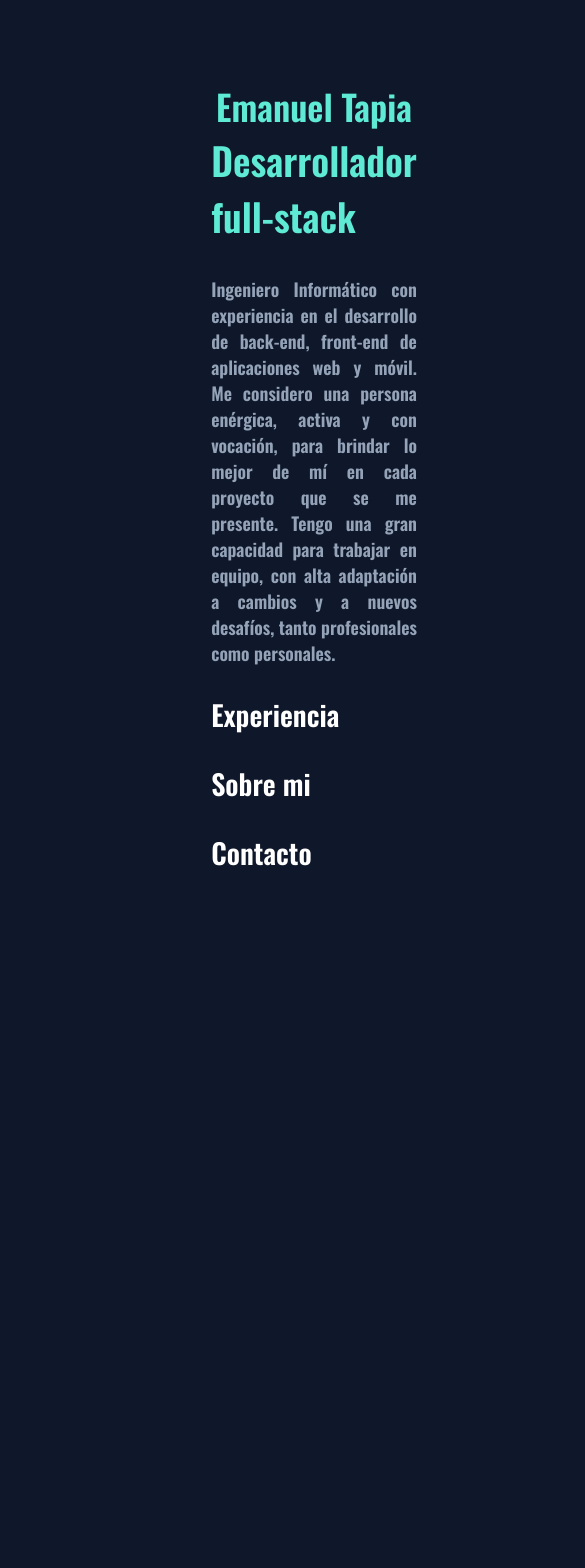
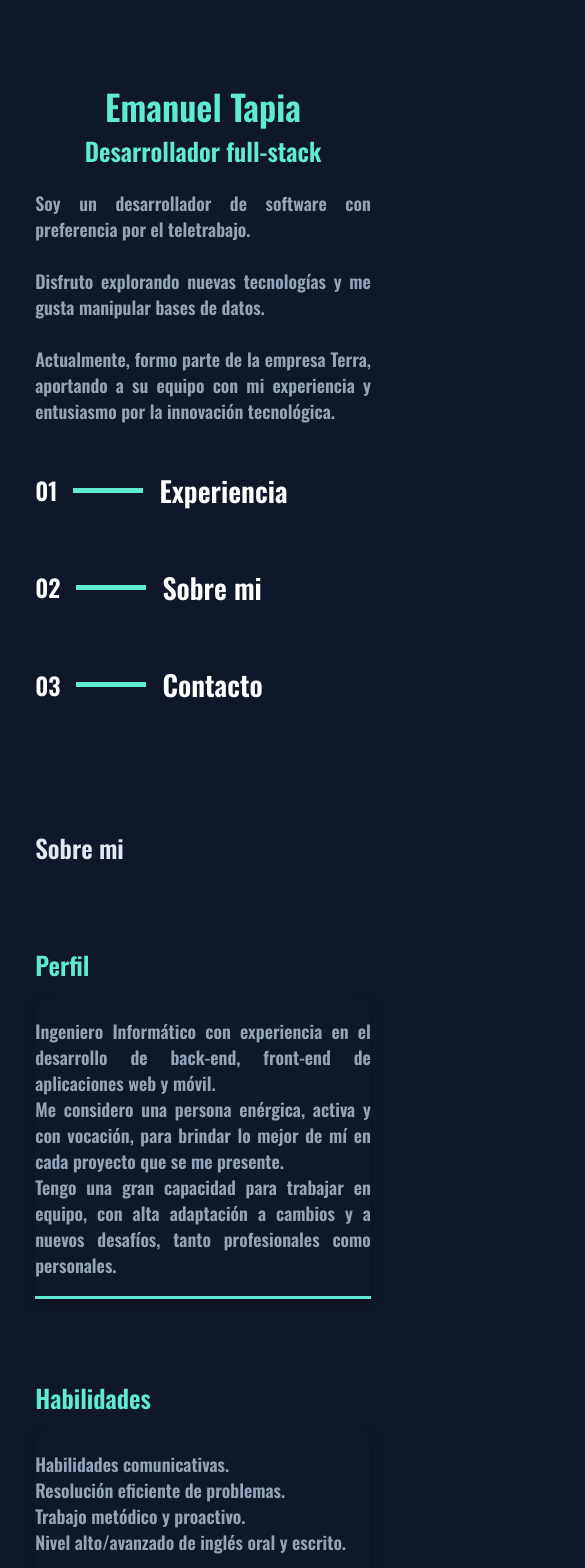
Before and after one commit to Madnolito/My-Portfolio, a React (Create React App) app: page /sobre-mi in a window 390 px wide. Shown: the top 1568 px of the page, 585 px wide, since content can reach past the window. Before the commit the page ends 1109 px from the top, so only its background shows below. Built offline with nearby package versions, Linux system fonts and the light colour scheme.

Commit message:
V3.0.0 - Menu Casi terminado - Responsivo para Celular

```diff
--- a/package.json
+++ b/package.json
@@ -1,7 +1,7 @@
 {
   "homepage": "https://Madnolito.github.io/My-Portfolio",
   "name": "portafolio-manu",
-  "version": "2.0.0",
+  "version": "3.0.0",
   "private": true,
   "dependencies": {
     "@testing-library/jest-dom": "^5.17.0",
@@ -46,7 +46,7 @@
     ]
   },
   "devDependencies": {
-    "@babel/plugin-transform-private-property-in-object": "^7.23.4",
+    "@babel/plugin-proposal-private-property-in-object": "^7.21.11",
     "gh-pages": "^6.1.1"
   }
 }
--- a/src/Components/Secciones.tsx
+++ b/src/Components/Secciones.tsx
@@ -7,6 +7,9 @@ import { motion } from 'framer-motion';
 export const Secciones = () => {
     return (
     <>
+    <div className='seccion-container'>
+        <ul className='seccion-ul'>
+            <li className='seccion-li'>
                 <motion.div
                 whileHover={{ scale: 1.1, transition: {duration: 0.2} }}
                 initial={{ opacity: 1, x: 300 }}
@@ -14,10 +17,13 @@ export const Secciones = () => {
                 transition={{ duration: 0.3 }}
                 >
                 <Link className="seccion-title" to="/experiencia">
+                    <span>01</span>
+                    <span className='line'></span>
                     <h3>Experiencia</h3>
                 </Link>
                 </motion.div>
-
+            </li>
+            <li>
                 <motion.div
                 whileHover={{ scale: 1.1, transition: {duration: 0.2} }}
                 initial={{ opacity: 1, x: 350 }}
@@ -25,10 +31,13 @@ export const Secciones = () => {
                 transition={{ duration: 0.7 }}
                 >
                 <Link className="seccion-title" to="/sobre-mi">
+                    <span>02</span>
+                    <span className='line'></span>
                     <h3 >Sobre mi</h3>
                 </Link>
                 </motion.div>
-
+            </li>
+            <li>
                 <motion.div
                 whileHover={{ scale: 1.1, transition: {duration: 0.2} }}
                 initial={{ opacity: 1, x: 400 }}
@@ -36,9 +45,14 @@ export const Secciones = () => {
                 transition={{ duration: 1 }}
                 >
                 <Link className="seccion-title" to="/contacto">
+                    <span>03</span>
+                    <span className='line'></span>
                     <h3>Contacto</h3>
                 </Link>
                 </motion.div>
+            </li>
+        </ul>
+    </div>
     </>
 
     );
--- a/src/Components/Sobre-mi.tsx
+++ b/src/Components/Sobre-mi.tsx
@@ -1,9 +1,5 @@
 import { motion } from "framer-motion";
 import '../Home.css'
-
-var ihunt = "[Nov 2022 - Jun 2023] [8 meses]";
-var appcar = "[Jul 2022 - Sept 2022] [3 meses]";
-var valkiria = "[Ene 2022 - Jun 2022] [6 meses]";
 
 const fadeInVariants = {
   animate: {
@@ -11,24 +7,23 @@ const fadeInVariants = {
     scale: 1
   },
 }
-export const Experiencia = () => {
+export const Sobremi = () => {
 
     return (
     <>
-              <motion.div
+          <motion.div
           initial={{ opacity: 0, scale: 0.5 }}
           variants={fadeInVariants}
           whileInView="animate"
           viewport={{
             once: true,
           }}
-          transition={{ duration: 2 }}
+          transition={{ duration: 0.5 }}
           >
-          <h1 className='experience'>Experiencia</h1>
+          <h1 className='experience'>Sobre mi</h1>
 
           {/* PRIMERA EXPERIENCIA */}
-          <h1 className='business-name'>iHunt</h1>
-          <p className="job-time">{ihunt}</p>
+          <h1 className='business-name'>Perfil</h1>
           </motion.div>
 
           <motion.div
@@ -38,31 +33,17 @@ export const Experiencia = () => {
           viewport={{
             once: true,
           }}
-          transition={{ duration: 2 }}
+          transition={{ duration: 0.7 }}
           whileHover={{ scale: 1.1 }}
           >
           <div className="card-container">
           <div className='job-card'>
-          <h3 className='job-duty'>Tareas realizadas</h3>
-          <p className='job-description'>Desarrollo del front-end del sitio web, Diseño de procesos para las interacciones de usuarios en el sitio web,
-            Desarrollo de aplicaciones back-end para la página web, Creación y configuración de servidores y bases de datos,
-            Garantizar la optimización multi-plataforma del sitio web para teléfonos móviles, Escritura de documentación,
-            Responder a las necesidades técnicas de la organización y nuestros clientes, Diseño e implementación de planes de prueba.
+          <p className='job-description'>Ingeniero Informático con experiencia en el desarrollo de back-end, front-end de aplicaciones web y móvil. <br></br>
+           Me considero una persona enérgica, activa y con vocación, para brindar lo mejor de mí en cada proyecto que se me presente. <br></br>
+          Tengo una gran capacidad para trabajar en equipo, con alta adaptación a cambios y a nuevos desafíos, tanto profesionales como personales.
           </p>
           </div>
           </div>
-          <ul className='flex-wrap'>
-            <li className='aptitudes-li'><div className='aptitudes-box'>.NET Framework</div></li>
-            <li className='aptitudes-li'><div className='aptitudes-box'>Docker</div></li>
-            <li className='aptitudes-li'><div className='aptitudes-box'>Python</div></li>
-            <li className='aptitudes-li'><div className='aptitudes-box'>Django</div></li>
-            <li className='aptitudes-li'><div className='aptitudes-box'>Materialize CSS</div></li>
-            <li className='aptitudes-li'><div className='aptitudes-box'>Git</div></li>
-            <li className='aptitudes-li'><div className='aptitudes-box'>Visual Studio Code</div></li>
-            <li className='aptitudes-li'><div className='aptitudes-box'>CSS</div></li>
-            <li className='aptitudes-li'><div className='aptitudes-box'>HTML</div></li>
-            <li className='aptitudes-li'><div className='aptitudes-box'>JavaScript</div></li>
-          </ul>
         </motion.div>
         {/* FIN PRIMERA EXP */}
 
@@ -77,8 +58,7 @@ export const Experiencia = () => {
           }}
           transition={{ duration: 1 }}
           >
-        <h1 className='business-name'>AppCar</h1>
-        <p className="job-time">{appcar}</p>
+        <h1 className='business-name'>Habilidades</h1>
         </motion.div>
           <motion.div
           initial={{ opacity: 0, scale: 0.5 }}
@@ -92,30 +72,14 @@ export const Experiencia = () => {
           >
           <div className="card-container">
           <div className='job-card'>
-          <h3 className='job-duty'>Tareas realizadas</h3>
-          <p className='job-description'>Desarrollo del front-end del sitio web, Diseño de procesos para las interacciones de usuarios en el sitio web,
-          Escritura de documentación, Diseño e implementación de planes de prueba, Creación de APK's para test de aplicación móvil, Distribución de
-          tareas con Zoho.
+          <p className='job-description'>
+          Habilidades comunicativas.<br></br>
+          Resolución eficiente de problemas.<br></br>
+          Trabajo metódico y proactivo.<br></br>
+          Nivel alto/avanzado de inglés oral y escrito.
           </p>
           </div>
           </div>
-
-          <ul className='flex-wrap'>
-            <li className='aptitudes-li'><div className='aptitudes-box'>React Native</div></li>
-            <li className='aptitudes-li'><div className='aptitudes-box'>React js</div></li>
-            <li className='aptitudes-li'><div className='aptitudes-box'>JavaScript</div></li>
-            <li className='aptitudes-li'><div className='aptitudes-box'>Ruby On Rails</div></li>
-            <li className='aptitudes-li'><div className='aptitudes-box'>BitBucket</div></li>
-            <li className='aptitudes-li'><div className='aptitudes-box'>GitHub</div></li>
-            <li className='aptitudes-li'><div className='aptitudes-box'>GitLab</div></li>
-            <li className='aptitudes-li'><div className='aptitudes-box'>Visual Studio Code</div></li>
-            <li className='aptitudes-li'><div className='aptitudes-box'>CSS</div></li>
-            <li className='aptitudes-li'><div className='aptitudes-box'>HTML</div></li>
-            <li className='aptitudes-li'><div className='aptitudes-box'>Postgre SQL</div></li>
-            <li className='aptitudes-li'><div className='aptitudes-box'>Node Js</div></li>
-            <li className='aptitudes-li'><div className='aptitudes-box'>Zoho</div></li>
-          </ul>
-
         </motion.div>
         {/* FIN SEGUNDA EXP */}
 
@@ -127,10 +91,9 @@ export const Experiencia = () => {
           viewport={{
             once: true,
           }}
-          transition={{ duration: 1 }}
+          transition={{ duration: 1.5 }}
           >
-        <h1 className='business-name'>Valkiria</h1>
-        <p className="job-time">{valkiria}</p>
+        <h1 className='business-name'>Intereses</h1>
         </motion.div>
 
           <motion.div
@@ -145,27 +108,15 @@ export const Experiencia = () => {
           >
           <div className="card-container">
           <div className='job-card'>
-          <h3 className='job-duty'>Tareas realizadas</h3>
-          <p className='job-description'>Desarrollo del front-end del sitio web, Desarrollo de tablas en SQL,
-          Creación de funciones con JavaScript, Desarrollo de "Procedures" (procedimientos) SQL, Desarrollo de query's SQL,
-          Recepción de datos de la BD con C#, Cargas masivas de datos a través de Excel.
+          <p className='job-description'>
+          Calistenia.<br></br>
+          Videojuegos.<br></br>
+          Fútbol, Básquetbol, Ping- Pong.<br></br>
+
           </p>
           </div>
           </div>
-          <ul className='flex-wrap'>
-            <li className='aptitudes-li'><div className='aptitudes-box'>.Net Framework</div></li>
-            <li className='aptitudes-li'><div className='aptitudes-box'>C#</div></li>
-            <li className='aptitudes-li'><div className='aptitudes-box'>JavaScript</div></li>
-            <li className='aptitudes-li'><div className='aptitudes-box'>GitHub</div></li>
-            <li className='aptitudes-li'><div className='aptitudes-box'>Visual Studio Code</div></li>
-            <li className='aptitudes-li'><div className='aptitudes-box'>Microsoft SQL Server</div></li>
-            <li className='aptitudes-li'><div className='aptitudes-box'>SQL</div></li>
-            <li className='aptitudes-li'><div className='aptitudes-box'>CSS</div></li>
-            <li className='aptitudes-li'><div className='aptitudes-box'>HTML</div></li>
-          </ul>
         </motion.div>
-
-
     </>
 
     );
--- a/src/Home.css
+++ b/src/Home.css
@@ -25,6 +25,27 @@ body {
 
 /* Modificaciones específicas para pantallas pequeñas */
 @media only screen and (max-width: 600px) {
+  .manu-principal-container {
+    max-width: 600px;
+    display: inline;
+  }
+
+  .manu-container-1 {
+    padding-bottom: 0rem;
+    margin-bottom: 3rem;
+    max-width: 400px;
+    margin-left: 1rem;
+  }
+
+  .manu-container-2 {
+    margin-top: 2rem;
+    padding-bottom: 10rem;
+    margin-bottom: 3rem;
+    max-width: 400px;
+    margin-left: 1rem;
+  }
+
+
   .manu-container {
     padding: 3px;
     margin: 1rem;
@@ -35,8 +56,14 @@ body {
       text-align: center;
       margin-top: 5rem !important;
   }
+
+  .manu-subtitle{
+    font-size: 25px !important;
+    text-align: center;
+  }
+
   .manu-container h2{
-      font-size: 25px;
+      font-size: 20px;
       text-align: center;
   }
   .about-me, .experience, .job-duty {
@@ -143,7 +170,7 @@ body {
 .business-name {
   --tw-text-opacity: 1;
   color: rgb(94 234 212/var(--tw-text-opacity));
-  margin-top: 9rem;
+  margin-top: 5rem;
 }
 
 .job-time {
@@ -169,7 +196,7 @@ body {
 .flex-wrap {
   flex-wrap: wrap;
   padding-left: 0;
-  margin-bottom: 7rem;
+  margin-bottom: 12rem;
   display: flex;
   list-style-type: none;
 }
@@ -200,4 +227,28 @@ body {
   font-size: 24px;
   color: #fff;
   text-decoration: none;
+  display: inline-flex;
+  align-items: center;
 }
+
+.seccion-container{
+  display: block;
+}
+
+.seccion-ul {
+  list-style: none;
+  margin: 0;
+  padding: 0;
+  display: flex;
+  flex-direction: column;
+}
+
+.line{
+    --tw-text-opacity: 1;
+    background-color: rgb(94 234 212/var(--tw-text-opacity));
+    height: 5px;
+    display: inline-block;
+    width: 70px;
+    margin-left: 16px;
+    margin-right: 16px;
+}
--- a/src/Home.tsx
+++ b/src/Home.tsx
@@ -4,6 +4,7 @@ import { Routes, Route, useLocation } from 'react-router-dom';
 import { Experiencia } from './Components/Experiencia';
 import { Contacto } from './Components/Contacto';
 import { Secciones } from './Components/Secciones';
+import { Sobremi } from './Components/Sobre-mi';
 
 export const Home = () => {
 
@@ -30,7 +31,7 @@ export const Home = () => {
             className='title-animate'
             initial={{ opacity: 0, x: -150 }}
             animate={{ opacity: 1, x: 0 }}
-            transition={{ duration: 1.2 }}>
+            transition={{ duration: 1.3 }}>
             <h2 className='manu-subtitle'>Desarrollador full-stack</h2>
           </motion.div>
 
@@ -40,9 +41,10 @@ export const Home = () => {
             animate={{ opacity: 1 }}
             transition={{ duration: 2 }}>
 
-            <p className='description'>Ingeniero Informático con experiencia en el desarrollo de back-end, front-end de aplicaciones web y móvil.
-            Me considero una persona enérgica, activa y con vocación, para brindar lo mejor de mí en cada proyecto que se me presente.
-            Tengo una gran capacidad para trabajar en equipo, con alta adaptación a cambios y a nuevos desafíos, tanto profesionales como personales.
+            <p className='description'>
+            Soy un desarrollador de software con preferencia por el teletrabajo.<br></br> <br></br>
+            Disfruto explorando nuevas tecnologías y me gusta manipular bases de datos. <br></br> <br></br>
+            Actualmente, formo parte de la empresa Terra, aportando a su equipo con mi experiencia y entusiasmo por la innovación tecnológica.
             </p>
           </motion.div>
 
@@ -55,6 +57,7 @@ export const Home = () => {
         <Routes location={location} key={location.pathname}>
           <Route path="/experiencia" element={<Experiencia />} />
           <Route path="/contacto" element={<Contacto />} />
+          <Route path="/sobre-mi" element={<Sobremi />} />
         </Routes>
       </div>
     </div>
```
Also changed, not shown: 1 other file (tests, documents, lock files or other folders). Lines whose indentation alone changed are shown as unchanged.
